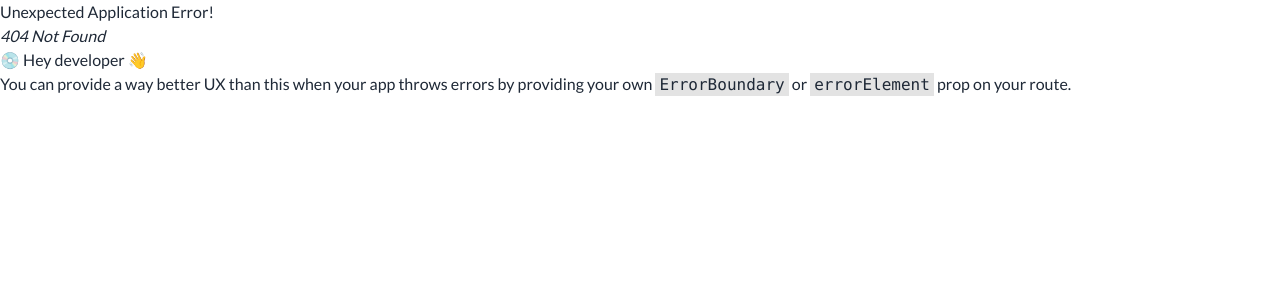
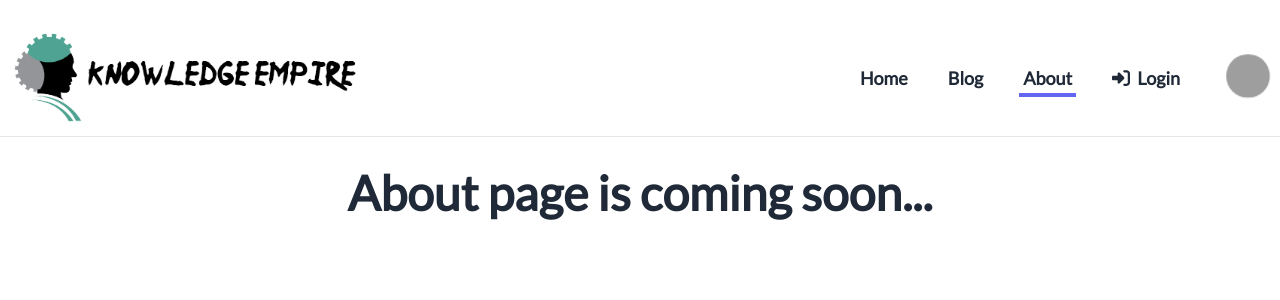
Before and after one commit to ranaahmedzn/knowledge-empire, a React (Vite) app: page /about in a window 1280 px wide. Before the commit this address had no page. Shown: the top 300 px of the page. Built offline with nearby package versions, Linux system fonts and the light colour scheme; grey boxes are pictures that could not be loaded.

Commit message:
added about & login page

```diff
--- /dev/null
+++ b/src/components/About/About.jsx
@@ -0,0 +1,11 @@
+import React from 'react';
+
+const About = () => {
+    return (
+        <div>
+            <h2 className='text-center font-bold text-5xl'>About page is coming soon...</h2>
+        </div>
+    );
+};
+
+export default About;
--- /dev/null
+++ b/src/components/Login/Login.jsx
@@ -0,0 +1,11 @@
+import React from 'react';
+
+const Login = () => {
+    return (
+        <div>
+            <h2 className='text-center font-bold text-5xl'>Login page is coming soon..</h2>
+        </div>
+    );
+};
+
+export default Login;
```
Also changed, not shown: src/main.jsx (+10 -0 lines).
